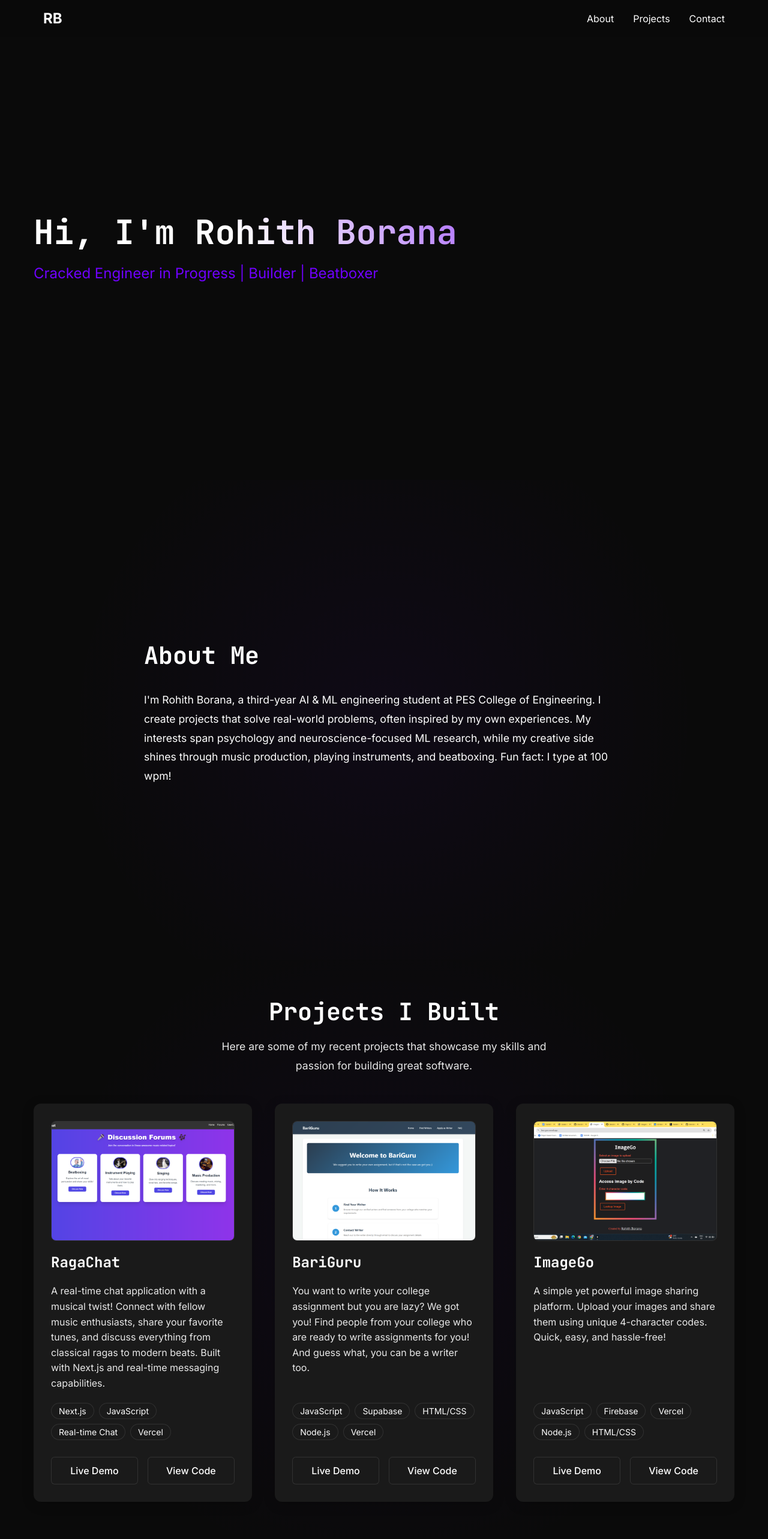
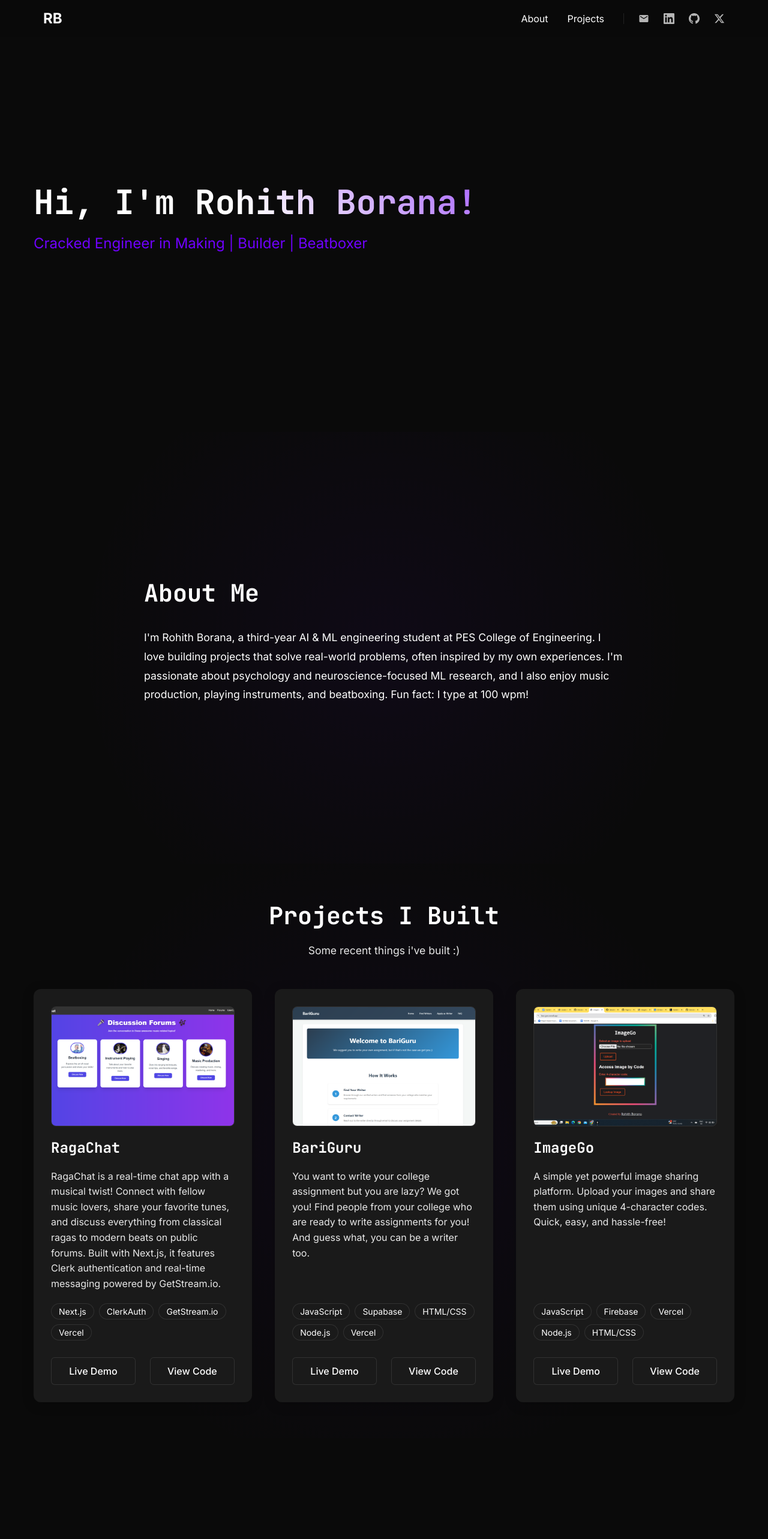
Before and after one commit to therohithborana/portfolio, a Next.js app: page / in a window 1280 px wide. Shown: the top 2566 px of the page at 60% size. After the commit the page ends 2398 px from the top, so only its background shows below. Built offline with nearby package versions, Linux system fonts and the light colour scheme.

Commit message:
improved design

```diff
--- a/app/page.js
+++ b/app/page.js
@@ -4,7 +4,6 @@
 import Hero from '@/components/Hero.js'
 import About from '@/components/About.js'
 import Projects from '@/components/Projects.js'
-import Contact from '@/components/Contact.js'
 
 export default function Home() {
   return (
@@ -13,7 +12,6 @@
       <Hero />
       <About />
       <Projects />
-      <Contact />
     </main>
   )
 }
--- a/components/About.js
+++ b/components/About.js
@@ -3,10 +3,10 @@
 const About = () => {
   return (
     <section id="about" style={{
-      minHeight: '100vh',
+      minHeight: '90vh',
       display: 'flex',
       alignItems: 'center',
-      padding: '60px 0',
+      padding: '20px 0',
       position: 'relative',
       overflow: 'hidden'
     }}>
@@ -43,7 +43,7 @@
           marginBottom: '1.5rem',
           maxWidth: '800px'
         }}>
-          I'm Rohith Borana, a third-year AI & ML engineering student at PES College of Engineering. I create projects that solve real-world problems, often inspired by my own experiences. My interests span psychology and neuroscience-focused ML research, while my creative side shines through music production, playing instruments, and beatboxing. Fun fact: I type at 100 wpm!
+          I'm Rohith Borana, a third-year AI & ML engineering student at PES College of Engineering. I love building projects that solve real-world problems, often inspired by my own experiences. I'm passionate about psychology and neuroscience-focused ML research, and I also enjoy music production, playing instruments, and beatboxing. Fun fact: I type at 100 wpm!
         </p>
       </div>
     </section>
--- a/components/Contact.js
+++ b/components/Contact.js
@@ -1,128 +1,60 @@
 'use client'
-import { useState, useEffect } from 'react'
+import { useState } from 'react'
 
-const Contact = () => {
-  const [isMobile, setIsMobile] = useState(false)
+const SocialBar = () => {
   const [hoveredLink, setHoveredLink] = useState(null)
-
-  useEffect(() => {
-    const checkMobile = () => {
-      setIsMobile(window.innerWidth <= 500)
-    }
-    checkMobile()
-    window.addEventListener('resize', checkMobile)
-    return () => window.removeEventListener('resize', checkMobile)
-  }, [])
 
   const socialLinks = [
     {
       name: 'LinkedIn',
       url: 'https://www.linkedin.com/in/rohith-borana-b10778266/',
-      icon: '🔗',
+      icon: (color) => (
+        <svg xmlns="http://www.w3.org/2000/svg" width="24" height="24" fill="currentColor" viewBox="0 0 24 24">
+          <path d="M20.447 20.452h-3.554v-5.569c0-1.328-.027-3.037-1.852-3.037-1.853 0-2.136 1.445-2.136 2.939v5.667H9.351V9h3.414v1.561h.046c.477-.9 1.637-1.85 3.37-1.85 3.601 0 4.267 2.37 4.267 5.455v6.286zM5.337 7.433c-1.144 0-2.063-.926-2.063-2.065 0-1.138.92-2.063 2.063-2.063 1.14 0 2.064.925 2.064 2.063 0 1.139-.925 2.065-2.064 2.065zm1.782 13.019H3.555V9h3.564v11.452zM22.225 0H1.771C.792 0 0 .774 0 1.729v20.542C0 23.227.792 24 1.771 24h20.451C23.2 24 24 23.227 24 22.271V1.729C24 .774 23.2 0 22.222 0h.003z"/>
+        </svg>
+      ),
       color: '#0077B5'
     },
     {
       name: 'GitHub',
       url: 'https://github.com/therohithborana',
-      icon: '💻',
+      icon: (color) => (
+        <svg xmlns="http://www.w3.org/2000/svg" width="24" height="24" fill="currentColor" viewBox="0 0 24 24">
+          <path d="M12 0c-6.626 0-12 5.373-12 12 0 5.302 3.438 9.8 8.207 11.387.599.111.793-.261.793-.577v-2.234c-3.338.726-4.033-1.416-4.033-1.416-.546-1.387-1.333-1.756-1.333-1.756-1.089-.745.083-.729.083-.729 1.205.084 1.839 1.237 1.839 1.237 1.07 1.834 2.807 1.304 3.492.997.107-.775.418-1.305.762-1.604-2.665-.305-5.467-1.334-5.467-5.931 0-1.311.469-2.381 1.236-3.221-.124-.303-.535-1.524.117-3.176 0 0 1.008-.322 3.301 1.23.957-.266 1.983-.399 3.003-.404 1.02.005 2.047.138 3.006.404 2.291-1.552 3.297-1.23 3.297-1.23.653 1.653.242 2.874.118 3.176.77.84 1.235 1.911 1.235 3.221 0 4.609-2.807 5.624-5.479 5.921.43.372.823 1.102.823 2.222v3.293c0 .319.192.694.801.576 4.765-1.589 8.199-6.086 8.199-11.386 0-6.627-5.373-12-12-12z"/>
+        </svg>
+      ),
       color: '#333'
     },
     {
       name: 'Twitter',
       url: 'https://twitter.com/therohithborana',
-      icon: '🐦',
-      color: '#1DA1F2'
+      icon: (color) => (
+        <svg xmlns="http://www.w3.org/2000/svg" width="24" height="24" fill="currentColor" viewBox="0 0 24 24">
+          <path d="M18.244 2.25h3.308l-7.227 8.26 8.502 11.24H16.17l-5.214-6.817L4.99 21.75H1.68l7.73-8.835L1.254 2.25H8.08l4.713 6.231zm-1.161 17.52h1.833L7.084 4.126H5.117z"/>
+        </svg>
+      ),
+      color: '#000000'
     }
   ]
 
   return (
-    <section id="contact" style={{
-      minHeight: '100vh',
-      display: 'flex',
-      alignItems: 'center',
-      padding: '60px 0',
-      position: 'relative',
-      overflow: 'hidden'
+    <div style={{
+      position: 'fixed',
+      bottom: '2rem',
+      left: '50%',
+      transform: 'translateX(-50%)',
+      zIndex: 1000,
+      background: 'rgba(10, 10, 10, 0.8)',
+      backdropFilter: 'blur(10px)',
+      padding: '0.75rem 1.5rem',
+      borderRadius: '999px',
+      boxShadow: '0 4px 20px rgba(0, 0, 0, 0.3)',
+      border: '1px solid rgba(255, 255, 255, 0.1)'
     }}>
-      {/* Background gradient */}
-      <div style={{
-        position: 'absolute',
-        top: 0,
-        left: 0,
-        right: 0,
-        bottom: 0,
-        background: 'radial-gradient(circle at 50% 50%, var(--accent) 0%, transparent 50%)',
-        opacity: 0.1,
-        pointerEvents: 'none'
-      }} />
-
-      <div style={{
-        maxWidth: '1200px',
-        margin: '0 auto',
-        padding: '0 1rem',
-        width: '100%',
-        position: 'relative',
-        zIndex: 1
-      }}>
-        <h2 style={{
-          fontSize: 'clamp(2rem, 4vw, 2.5rem)',
-          marginBottom: '1rem',
-          color: 'var(--text)',
-          textAlign: 'center'
-        }}>
-          Let's Connect!
-        </h2>
-        <p style={{
-          fontSize: 'clamp(1rem, 2vw, 1.1rem)',
-          lineHeight: '1.8',
-          color: 'var(--text)',
-          marginBottom: '3rem',
-          maxWidth: '600px',
-          margin: '0 auto 3rem',
-          textAlign: 'center',
-          opacity: 0.9
-        }}>
-          Whether you want to discuss a project, talk about tech, or just say hi,
-          I'm always excited to connect with fellow developers and creators!
-        </p>
-
       <div style={{
         display: 'flex',
-          flexDirection: 'column',
-          gap: 'clamp(2rem, 4vw, 3rem)',
-          alignItems: 'center'
-        }}>
-          <a
-            href="mailto:boranarohith07@gmail.com"
-            style={{
-              display: 'inline-block',
-              padding: 'clamp(0.75rem, 2vw, 1rem) clamp(2rem, 4vw, 3rem)',
-              backgroundColor: 'var(--accent)',
-              color: 'var(--text)',
-              borderRadius: '8px',
-              textDecoration: 'none',
-              fontSize: 'clamp(1rem, 2vw, 1.1rem)',
-              transition: 'all 0.3s ease',
-              transform: 'translateY(0)',
-              boxShadow: '0 4px 20px rgba(112, 0, 255, 0.2)'
-            }}
-            onMouseOver={(e) => {
-              e.target.style.transform = 'translateY(-3px)'
-              e.target.style.boxShadow = '0 8px 30px rgba(112, 0, 255, 0.3)'
-            }}
-            onMouseOut={(e) => {
-              e.target.style.transform = 'translateY(0)'
-              e.target.style.boxShadow = '0 4px 20px rgba(112, 0, 255, 0.2)'
-            }}
-          >
-            ✉️ Send me an email
-          </a>
-
-          <div style={{
-            display: 'flex',
-            gap: 'clamp(1rem, 2vw, 2rem)',
+        gap: '2rem',
         alignItems: 'center',
-            flexWrap: 'wrap',
         justifyContent: 'center'
       }}>
         {socialLinks.map((link, index) => (
@@ -136,36 +68,20 @@
             style={{
               display: 'flex',
               alignItems: 'center',
-                  gap: '0.75rem',
-                  padding: 'clamp(0.75rem, 1.5vw, 1rem) clamp(1.5rem, 2vw, 2rem)',
-                  backgroundColor: hoveredLink === index ? link.color : 'var(--secondary)',
-                  color: 'var(--text)',
-                  borderRadius: '8px',
+              color: hoveredLink === index ? link.color : 'var(--text)',
               textDecoration: 'none',
-                  fontSize: 'clamp(0.875rem, 1.5vw, 1rem)',
               transition: 'all 0.3s ease',
-                  transform: hoveredLink === index ? 'translateY(-3px)' : 'translateY(0)',
-                  boxShadow: hoveredLink === index
-                    ? `0 8px 30px ${link.color}33`
-                    : '0 4px 20px rgba(0, 0, 0, 0.2)',
-                  minWidth: isMobile ? '100%' : 'auto',
-                  justifyContent: 'center'
+              transform: hoveredLink === index ? 'translateY(-3px) scale(1.1)' : 'translateY(0) scale(1)',
+              opacity: hoveredLink === index ? 1 : 0.7
             }}
+            title={link.name}
           >
-                <span style={{
-                  fontSize: 'clamp(1.25rem, 2vw, 1.5rem)',
-                  filter: hoveredLink === index ? 'grayscale(0)' : 'grayscale(0.2)'
-                }}>
-                  {link.icon}
-                </span>
-                {link.name}
+            {link.icon(hoveredLink === index ? link.color : 'currentColor')}
           </a>
         ))}
       </div>
     </div>
-      </div>
-    </section>
   )
 }
 
-export default Contact
+export default SocialBar
--- a/components/Hero.js
+++ b/components/Hero.js
@@ -3,7 +3,7 @@
 
 const Hero = () => {
   const [displayText, setDisplayText] = useState('')
-  const fullText = "Hi, I'm Rohith Borana"
+  const fullText = "Hi, I'm Rohith Borana!"
 
   useEffect(() => {
     let i = 0
@@ -17,10 +17,11 @@
 
   return (
     <section id="home" style={{
-      height: '100vh',
+      height: '90vh',
       display: 'flex',
       alignItems: 'center',
-      paddingTop: '60px'
+      paddingTop: '60px',
+      paddingBottom: '20px'
     }}>
       <div style={{
         maxWidth: '1200px',
@@ -44,7 +45,7 @@
           marginBottom: '2rem',
           lineHeight: '1.5'
         }}>
-          Cracked Engineer in Progress | Builder | Beatboxer
+          Cracked Engineer in Making | Builder | Beatboxer
         </p>
       </div>
     </section>
--- a/components/Navbar.js
+++ b/components/Navbar.js
@@ -1,9 +1,62 @@
 'use client'
-import { useState } from 'react'
+import { useState, useEffect } from 'react'
 import Link from 'next/link'
 
 const Navbar = () => {
-  const [isMenuOpen, setIsMenuOpen] = useState(false)
+  const [hoveredLink, setHoveredLink] = useState(null)
+  const [isMobile, setIsMobile] = useState(false)
+
+  const socialLinks = [
+    {
+      name: 'Email',
+      url: 'mailto:boranarohith07@gmail.com',
+      icon: (color) => (
+        <svg xmlns="http://www.w3.org/2000/svg" width="18" height="18" fill="currentColor" viewBox="0 0 24 24">
+          <path d="M20 4H4c-1.1 0-2 .9-2 2v12c0 1.1.9 2 2 2h16c1.1 0 2-.9 2-2V6c0-1.1-.9-2-2-2zm0 4l-8 5-8-5V6l8 5 8-5v2z"/>
+        </svg>
+      ),
+      color: '#EA4335'
+    },
+    {
+      name: 'LinkedIn',
+      url: 'https://www.linkedin.com/in/rohith-borana-b10778266/',
+      icon: (color) => (
+        <svg xmlns="http://www.w3.org/2000/svg" width="18" height="18" fill="currentColor" viewBox="0 0 24 24">
+          <path d="M20.447 20.452h-3.554v-5.569c0-1.328-.027-3.037-1.852-3.037-1.853 0-2.136 1.445-2.136 2.939v5.667H9.351V9h3.414v1.561h.046c.477-.9 1.637-1.85 3.37-1.85 3.601 0 4.267 2.37 4.267 5.455v6.286zM5.337 7.433c-1.144 0-2.063-.926-2.063-2.065 0-1.138.92-2.063 2.063-2.063 1.14 0 2.064.925 2.064 2.063 0 1.139-.925 2.065-2.064 2.065zm1.782 13.019H3.555V9h3.564v11.452zM22.225 0H1.771C.792 0 0 .774 0 1.729v20.542C0 23.227.792 24 1.771 24h20.451C23.2 24 24 23.227 24 22.271V1.729C24 .774 23.2 0 22.222 0h.003z"/>
+        </svg>
+      ),
+      color: '#0077B5'
+    },
+    {
+      name: 'GitHub',
+      url: 'https://github.com/therohithborana',
+      icon: (color) => (
+        <svg xmlns="http://www.w3.org/2000/svg" width="18" height="18" fill="currentColor" viewBox="0 0 24 24">
+          <path d="M12 0c-6.626 0-12 5.373-12 12 0 5.302 3.438 9.8 8.207 11.387.599.111.793-.261.793-.577v-2.234c-3.338.726-4.033-1.416-4.033-1.416-.546-1.387-1.333-1.756-1.333-1.756-1.089-.745.083-.729.083-.729 1.205.084 1.839 1.237 1.839 1.237 1.07 1.834 2.807 1.304 3.492.997.107-.775.418-1.305.762-1.604-2.665-.305-5.467-1.334-5.467-5.931 0-1.311.469-2.381 1.236-3.221-.124-.303-.535-1.524.117-3.176 0 0 1.008-.322 3.301 1.23.957-.266 1.983-.399 3.003-.404 1.02.005 2.047.138 3.006.404 2.291-1.552 3.297-1.23 3.297-1.23.653 1.653.242 2.874.118 3.176.77.84 1.235 1.911 1.235 3.221 0 4.609-2.807 5.624-5.479 5.921.43.372.823 1.102.823 2.222v3.293c0 .319.192.694.801.576 4.765-1.589 8.199-6.086 8.199-11.386 0-6.627-5.373-12-12-12z"/>
+        </svg>
+      ),
+      color: '#333'
+    },
+    {
+      name: 'Twitter',
+      url: 'https://twitter.com/therohithborana',
+      icon: (color) => (
+        <svg xmlns="http://www.w3.org/2000/svg" width="18" height="18" fill="currentColor" viewBox="0 0 24 24">
+          <path d="M18.244 2.25h3.308l-7.227 8.26 8.502 11.24H16.17l-5.214-6.817L4.99 21.75H1.68l7.73-8.835L1.254 2.25H8.08l4.713 6.231zm-1.161 17.52h1.833L7.084 4.126H5.117z"/>
+        </svg>
+      ),
+      color: '#000000'
+    }
+  ]
+
+  useEffect(() => {
+    const checkMobile = () => {
+      setIsMobile(window.innerWidth <= 768)
+    }
+    checkMobile()
+    window.addEventListener('resize', checkMobile)
+    return () => window.removeEventListener('resize', checkMobile)
+  }, [])
 
   return (
     <nav style={{
@@ -32,78 +85,47 @@
           RB
         </Link>
 
-        {/* Mobile Menu Button */}
-        <button
-          onClick={() => setIsMenuOpen(!isMenuOpen)}
-          style={{
-            display: 'none',
-            background: 'none',
-            border: 'none',
-            color: 'var(--text)',
-            fontSize: '1.5rem',
-            cursor: 'pointer',
-            padding: '0.5rem',
-            '@media (max-width: 768px)': {
-              display: 'block'
-            }
-          }}
-        >
-          {isMenuOpen ? '✕' : '☰'}
-        </button>
-
-        {/* Desktop Menu */}
         <div style={{
           display: 'flex',
-          gap: '2rem',
-          '@media (max-width: 768px)': {
-            display: 'none'
-          }
+          alignItems: 'center',
+          gap: '2rem'
         }}>
-          <Link href="#about" style={{ color: '#fff', textDecoration: 'none' }}>About</Link>
-          <Link href="#projects" style={{ color: '#fff', textDecoration: 'none' }}>Projects</Link>
-          <Link href="#contact" style={{ color: '#fff', textDecoration: 'none' }}>Contact</Link>
+          {!isMobile && (
+            <>
+              <Link href="#about" style={{ color: '#fff', textDecoration: 'none', fontSize: '1rem' }}>About</Link>
+              <Link href="#projects" style={{ color: '#fff', textDecoration: 'none', fontSize: '1rem' }}>Projects</Link>
+            </>
+          )}
+          <div style={{
+            display: 'flex',
+            gap: '1.5rem',
+            borderLeft: !isMobile ? '1px solid rgba(255, 255, 255, 0.1)' : 'none',
+            paddingLeft: !isMobile ? '1.5rem' : '0'
+          }}>
+            {socialLinks.map((link, index) => (
+              <a
+                key={index}
+                href={link.url}
+                target="_blank"
+                rel="noopener noreferrer"
+                onMouseEnter={() => setHoveredLink(index)}
+                onMouseLeave={() => setHoveredLink(null)}
+                style={{
+                  display: 'flex',
+                  alignItems: 'center',
+                  color: hoveredLink === index ? link.color : 'var(--text)',
+                  textDecoration: 'none',
+                  transition: 'all 0.3s ease',
+                  transform: hoveredLink === index ? 'translateY(-2px)' : 'translateY(0)',
+                  opacity: hoveredLink === index ? 1 : 0.7
+                }}
+                title={link.name}
+              >
+                {link.icon(hoveredLink === index ? link.color : 'currentColor')}
+              </a>
+            ))}
+          </div>
         </div>
-
-        {/* Mobile Menu */}
-        {isMenuOpen && (
-          <div style={{
-            position: 'absolute',
-            top: '100%',
-            left: 0,
-            right: 0,
-            background: 'rgba(10, 10, 10, 0.95)',
-            backdropFilter: 'blur(10px)',
-            padding: '1rem',
-            display: 'none',
-            flexDirection: 'column',
-            gap: '1rem',
-            '@media (max-width: 768px)': {
-              display: 'flex'
-            }
-          }}>
-            <Link
-              href="#about"
-              style={{ color: '#fff', textDecoration: 'none', padding: '0.5rem 1rem' }}
-              onClick={() => setIsMenuOpen(false)}
-            >
-              About
-            </Link>
-            <Link
-              href="#projects"
-              style={{ color: '#fff', textDecoration: 'none', padding: '0.5rem 1rem' }}
-              onClick={() => setIsMenuOpen(false)}
-            >
-              Projects
-            </Link>
-            <Link
-              href="#contact"
-              style={{ color: '#fff', textDecoration: 'none', padding: '0.5rem 1rem' }}
-              onClick={() => setIsMenuOpen(false)}
-            >
-              Contact
-            </Link>
-          </div>
-        )}
       </div>
     </nav>
   )
--- a/components/Projects.js
+++ b/components/Projects.js
@@ -1,9 +1,11 @@
 'use client'
-import { useState, useEffect } from 'react'
+import { useState, useEffect, useRef } from 'react'
 
 const Projects = () => {
   const [isMobile, setIsMobile] = useState(false)
   const [hoveredProject, setHoveredProject] = useState(null)
+  const [visibleProjects, setVisibleProjects] = useState(new Set())
+  const projectRefs = useRef([])
 
   useEffect(() => {
     const checkMobile = () => {
@@ -14,11 +16,42 @@
     return () => window.removeEventListener('resize', checkMobile)
   }, [])
 
+  useEffect(() => {
+    if (isMobile) {
+      const observer = new IntersectionObserver(
+        (entries) => {
+          entries.forEach((entry) => {
+            const projectIndex = projectRefs.current.indexOf(entry.target)
+            if (entry.isIntersecting) {
+              setVisibleProjects(prev => new Set([...prev, projectIndex]))
+            } else {
+              setVisibleProjects(prev => {
+                const newSet = new Set(prev)
+                newSet.delete(projectIndex)
+                return newSet
+              })
+            }
+          })
+        },
+        {
+          threshold: 0.3, // Trigger when 30% of the project is visible
+          rootMargin: '-10% 0px' // Slightly delay the trigger
+        }
+      )
+
+      projectRefs.current.forEach(ref => {
+        if (ref) observer.observe(ref)
+      })
+
+      return () => observer.disconnect()
+    }
+  }, [isMobile])
+
   const projects = [
     {
       title: "RagaChat",
-      description: "A real-time chat application with a musical twist! Connect with fellow music enthusiasts, share your favorite tunes, and discuss everything from classical ragas to modern beats. Built with Next.js and real-time messaging capabilities.",
-      tech: ["Next.js", "JavaScript", "Real-time Chat", "Vercel"],
+      description: "RagaChat is a real-time chat app with a musical twist! Connect with fellow music lovers, share your favorite tunes, and discuss everything from classical ragas to modern beats on public forums. Built with Next.js, it features Clerk authentication and real-time messaging powered by GetStream.io.",
+      tech: ["Next.js", "ClerkAuth", "GetStream.io", "Vercel"],
       link: "https://ragachat.vercel.app",
       github: "https://github.com/therohithborana/RagaChat",
       image: "/ragachat-landing.png"
@@ -87,7 +120,7 @@
           margin: '0 auto 3rem',
           textAlign: 'center'
         }}>
-          Here are some of my recent projects that showcase my skills and passion for building great software.
+         Some recent things i've built :)
         </p>
         <div style={{
           display: 'grid',
@@ -95,24 +128,27 @@
           gap: 'clamp(1.5rem, 3vw, 2.5rem)'
         }}>
           {projects.map((project, index) => (
-            <div key={index}
-              onMouseEnter={() => setHoveredProject(index)}
-              onMouseLeave={() => setHoveredProject(null)}
+            <div
+              key={index}
+              ref={el => projectRefs.current[index] = el}
+              onMouseEnter={() => !isMobile && setHoveredProject(index)}
+              onMouseLeave={() => !isMobile && setHoveredProject(null)}
               style={{
                 background: 'var(--secondary)',
                 padding: 'clamp(1.25rem, 3vw, 1.75rem)',
                 borderRadius: '12px',
-                transition: 'all 0.3s ease',
+                transition: 'all 0.5s ease',
                 cursor: 'pointer',
                 display: 'flex',
                 flexDirection: 'column',
                 gap: '1.25rem',
-                transform: hoveredProject === index ? 'translateY(-8px)' : 'translateY(0)',
-                boxShadow: hoveredProject === index
+                transform: (hoveredProject === index || visibleProjects.has(index)) ? 'translateY(-8px)' : 'translateY(0)',
+                boxShadow: (hoveredProject === index || visibleProjects.has(index))
                   ? '0 10px 30px rgba(112, 0, 255, 0.2)'
                   : '0 4px 20px rgba(0, 0, 0, 0.2)',
                 border: '1px solid',
-                borderColor: hoveredProject === index ? 'var(--accent)' : 'transparent'
+                borderColor: (hoveredProject === index || visibleProjects.has(index)) ? 'var(--accent)' : 'transparent',
+                opacity: visibleProjects.has(index) ? 1 : isMobile ? 0.7 : 1
               }}
             >
               <div style={{
@@ -178,7 +214,7 @@
 
               <div style={{
                 display: 'flex',
-                gap: '1rem',
+                gap: isMobile ? '1rem' : '1.5rem',
                 flexDirection: isMobile ? 'column' : 'row'
               }}>
                 <a
@@ -186,7 +222,7 @@
                   target="_blank"
                   rel="noopener noreferrer"
                   style={{
-                    background: hoveredProject === index ? 'var(--accent)' : 'var(--secondary)',
+                    background: (hoveredProject === index || visibleProjects.has(index)) ? 'var(--accent)' : 'var(--secondary)',
                     color: 'var(--text)',
                     padding: '0.75rem 1.25rem',
                     borderRadius: '6px',
@@ -195,9 +231,13 @@
                     textAlign: 'center',
                     flex: 1,
                     border: '1px solid',
-                    borderColor: hoveredProject === index ? 'var(--accent)' : 'rgba(255, 255, 255, 0.1)',
-                    transition: 'all 0.3s ease',
-                    fontWeight: '500'
+                    borderColor: (hoveredProject === index || visibleProjects.has(index)) ? 'var(--accent)' : 'rgba(255, 255, 255, 0.1)',
+                    transition: 'all 0.5s ease',
+                    fontWeight: '500',
+                    transform: (hoveredProject === index || visibleProjects.has(index)) ? 'translateY(-2px)' : 'translateY(0)',
+                    boxShadow: (hoveredProject === index || visibleProjects.has(index))
+                      ? '0 5px 15px rgba(112, 0, 255, 0.2)'
+                      : 'none'
                   }}
                 >
                   Live Demo
@@ -216,9 +256,10 @@
                     textAlign: 'center',
                     flex: 1,
                     border: '1px solid',
-                    borderColor: hoveredProject === index ? 'var(--accent)' : 'rgba(255, 255, 255, 0.1)',
-                    transition: 'all 0.3s ease',
-                    fontWeight: '500'
+                    borderColor: (hoveredProject === index || visibleProjects.has(index)) ? 'var(--accent)' : 'rgba(255, 255, 255, 0.1)',
+                    transition: 'all 0.5s ease',
+                    fontWeight: '500',
+                    opacity: visibleProjects.has(index) ? 1 : isMobile ? 0.7 : 1
                   }}
                 >
                   View Code
```
Lines whose indentation alone changed are shown as unchanged.
